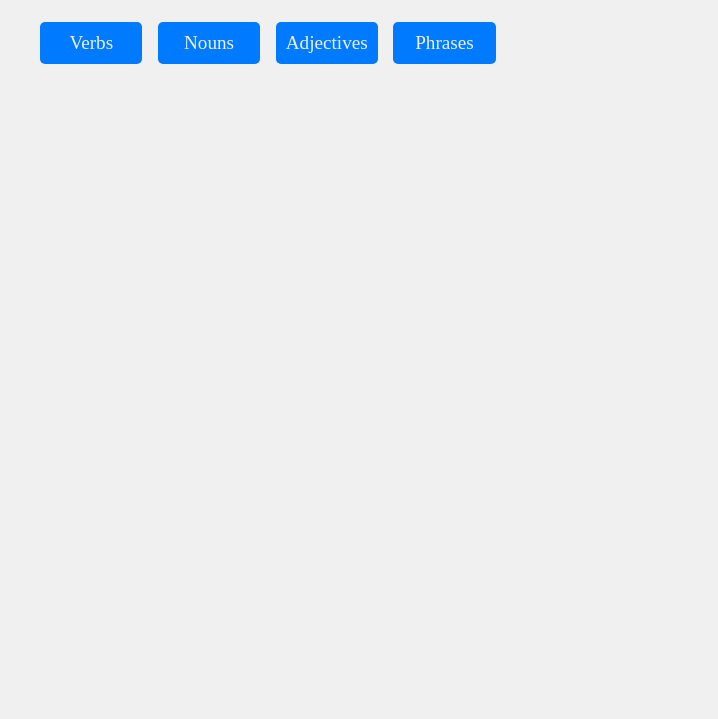
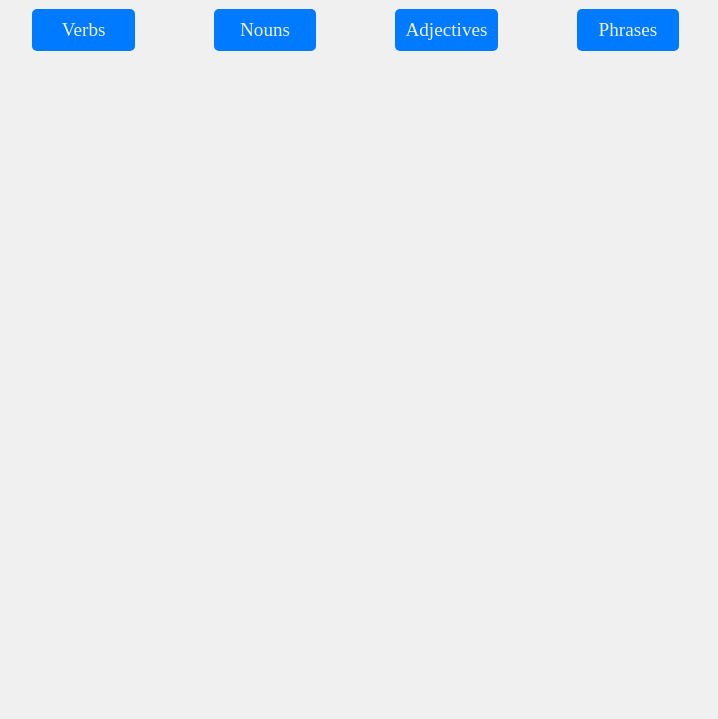
Before and after one commit to doruirimescu/flashcards, a plain HTML site: page index.html in a window 1280 px wide. Shown: the part 81-800 px from the top of the page, without its empty margins (262-980 px from the left). Drawn offline with Linux system fonts and the light colour scheme; a web font is replaced by a local one.

Commit message:
Fix index

```diff
--- a/public/css/buttons.css
+++ b/public/css/buttons.css
@@ -12,7 +12,7 @@ button {
     margin: 0 0.6vw;
     font-family: 'IM Fell English SC', serif;
     font-size: 1.5vw;
-    margin-top:1vw;
+    margin: 0px;
   }
 
     button:hover {
--- a/public/css/index.css
+++ b/public/css/index.css
@@ -10,11 +10,11 @@
 }
 
 .category {
-    display: flex;
-    flex-wrap: wrap;
+    display: grid;
     width: 60%;
     margin: auto;
-    align-items: center;
-    align-self: auto;
     position: relative;
+    grid-template: repeat(4, 1fr) / repeat(4, 1fr);
+    row-gap: 5%;
+    column-gap: 5%;
 }
--- a/public/css/menu.css
+++ b/public/css/menu.css
@@ -1,6 +1,6 @@
 .menu {
     text-align: center; /* Center the buttons horizontally */
-    margin-top: 1.5vw; /* Adjust the space between the flashcard container and the menu */
+    margin-top: 1.0vw; /* Adjust the space between the flashcard container and the menu */
     margin-left: auto;
     margin-right: auto;
     max-width: 80%;
```
Also changed, not shown: index.html (+5 -0 lines).
